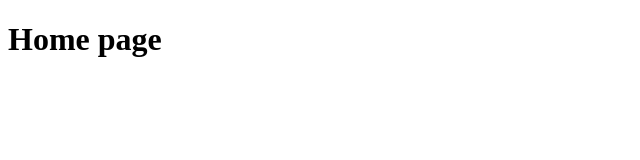
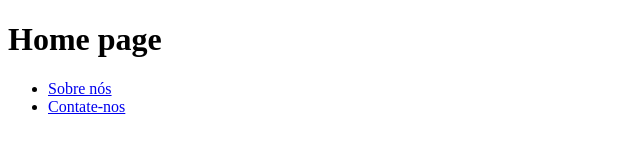
Before and after one commit to brnathanlima/gitflow-example, a plain HTML site: page index.html in a window 1280 px wide. Shown: the whole page, without its empty margins (0-640 px from the left). Drawn offline with Linux system fonts and the light colour scheme.

Commit message:
Criação do menu

```diff
--- a/index.html
+++ b/index.html
@@ -8,5 +8,11 @@
 </head>
 <body>
     <h1>Home page</h1>
+    <nav>
+        <ul>
+            <li><a href="sobre.html">Sobre nós</a></li>
+            <li><a href="sobre.html">Contate-nos</a></li>
+        </ul>
+    </nav>
 </body>
 </html>
```
